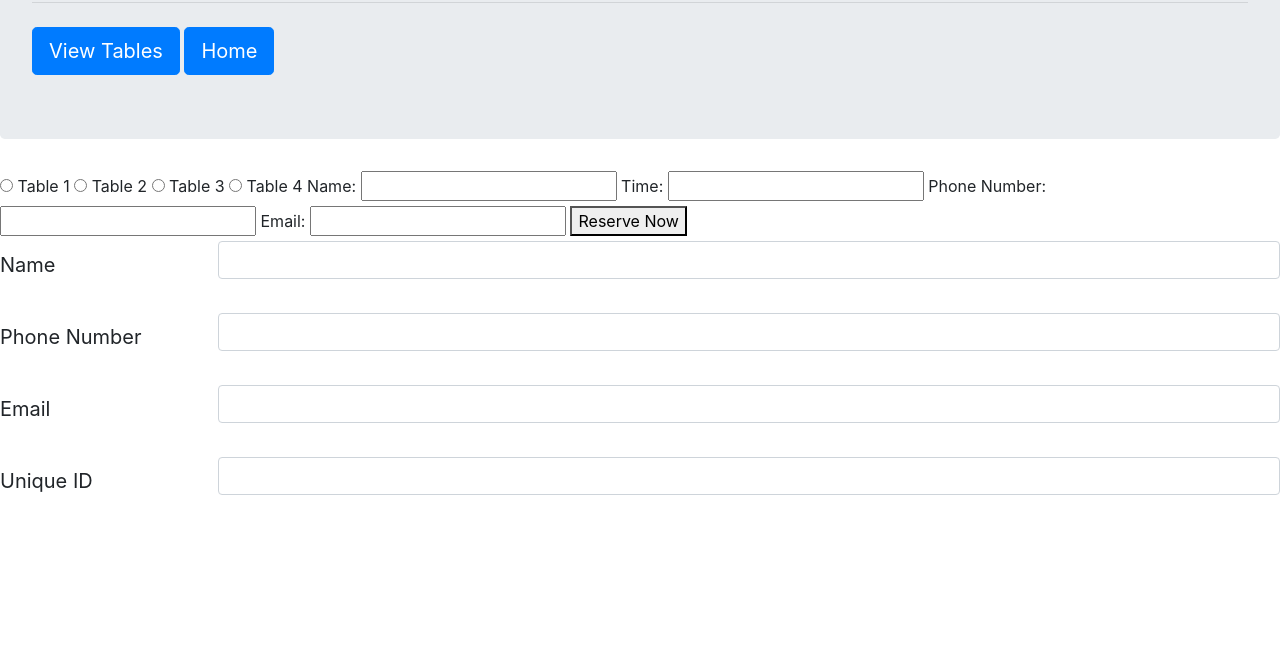
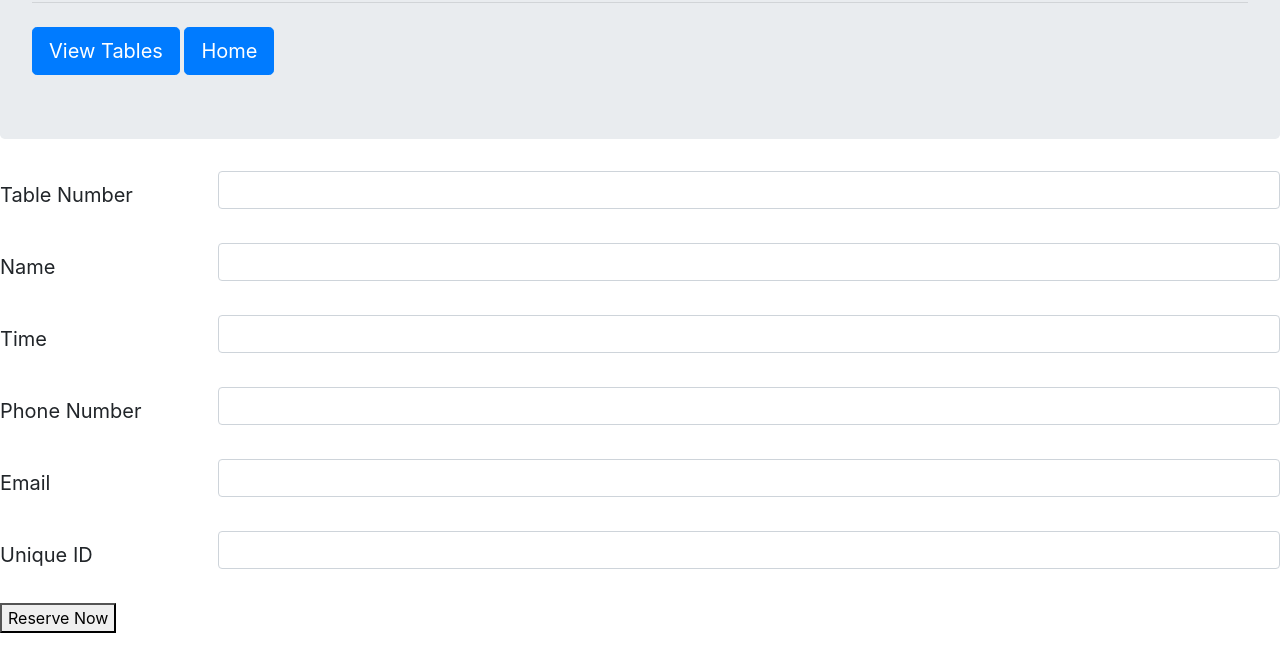
Before and after one commit to nbur4556/hot-restaurant, a plain HTML site: page template/reservations.html in a window 1280 px wide. Shown: the part 153-800 px from the top of the page. Drawn offline with nearby package versions, Linux system fonts and the light colour scheme.

Commit message:
used textboxes in reserve form

```diff
--- a/template/reservations.html
+++ b/template/reservations.html
@@ -17,58 +17,46 @@
                 <a class="btn btn-primary btn-lg" href="/tables" role="button">View Tables</a>
                 <a class="btn btn-primary btn-lg" href="/" role="button">Home</a>
             </div>
-        </article>
 
-        <input type='radio' id='table1' name='table' value='table1'>
-        <label for='table1'>Table 1</label>
-        <input type='radio' id='table2' name='table' value='table2'>
-        <label for='table2'>Table 2</label>
-        <input type='radio' id='table3' name='table' value='table3'>
-        <label for='table3'>Table 3</label>
-        <input type='radio' id='table4' name='table' value='table4'>
-        <label for='table4'>Table 4</label>
-
-        <label for='name'>Name:</label>
-        <input type='text' id='name' name='name'>
-
-        <label for='name'>Time:</label>
-        <input type='text' id='name' name='name'>
-
-        <label for='name'>Phone Number:</label>
-        <input type='text' id='name' name='name'>
-
-        <label for='name'>Email:</label>
-        <input type='text' id='name' name='name'>
-
-        <button id='reserve-btn'>Reserve Now</button>
-
-        <form>
+            <div class="form-group row">
+                <label for="inputEmail3" class="col-sm-2 col-form-label-lg">Table Number</label>
+                <div class="col-sm-10">
+                    <input type="text" class="form-control" id="table-number">
+                </div>
+            </div>
             <div class="form-group row">
                 <label for="inputEmail3" class="col-sm-2 col-form-label-lg">Name</label>
                 <div class="col-sm-10">
-                    <input type="email" class="form-control" id="input">
+                    <input type="text" class="form-control" id="name">
+                </div>
+            </div>
+            <div class="form-group row">
+                <label for="inputEmail3" class="col-sm-2 col-form-label-lg">Time</label>
+                <div class="col-sm-10">
+                    <input type="text" class="form-control" id="time">
                 </div>
             </div>
             <div class="form-group row">
                 <label for="inputPassword3" class="col-sm-2 col-form-label-lg">Phone Number</label>
                 <div class="col-sm-10">
-                    <input type="password" class="form-control" id="input">
+                    <input type="text" class="form-control" id="phone-number">
                 </div>
             </div>
             <div class="form-group row">
                 <label for="inputPassword3" class="col-sm-2 col-form-label-lg">Email</label>
                 <div class="col-sm-10">
-                    <input type="password" class="form-control" id="input">
+                    <input type="text" class="form-control" id="email">
                 </div>
             </div>
             <div class="form-group row">
                 <label for="inputPassword3" class="col-sm-2 col-form-label-lg">Unique ID</label>
                 <div class="col-sm-10">
-                    <input type="password" class="form-control" id="input">
+                    <input type="text" class="form-control" id="unique-id">
                 </div>
             </div>
 
-        </form>
+            <button id='reserve-btn'>Reserve Now</button>
+        </article>
     </body>
 
 </html>
```
